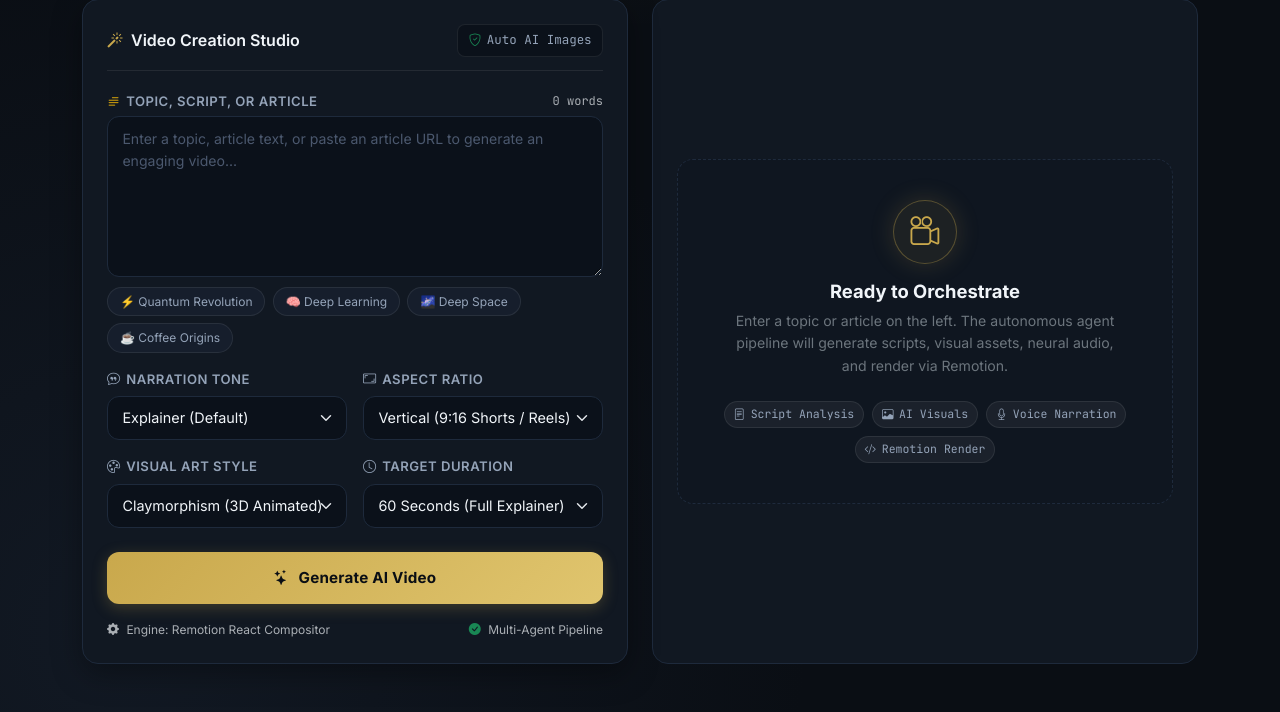
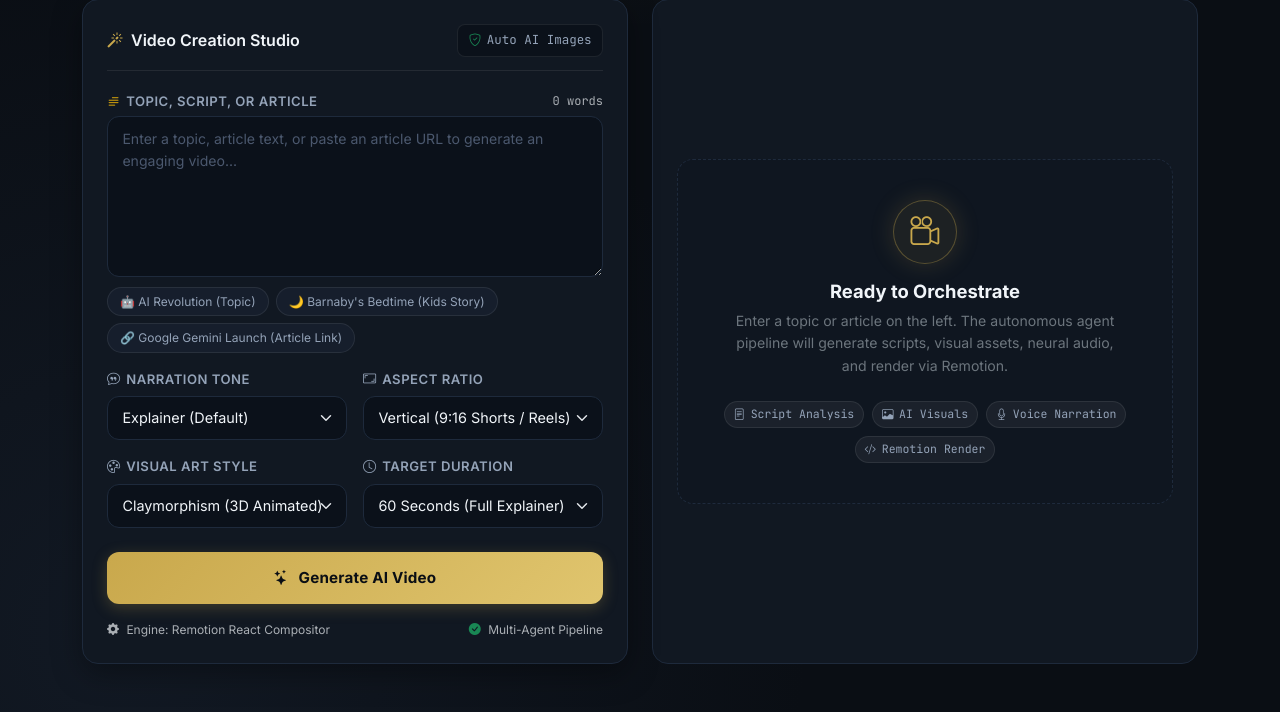
Before and after one commit to klintenG/project-HER, a Flask app: page / in a window 1280 px wide. Shown: the part 88-800 px from the top of the page. Run offline with Flask 3, Linux system fonts and the light colour scheme.

Commit message:
Update index.html

```diff
--- a/templates/index.html
+++ b/templates/index.html
@@ -549,17 +549,14 @@
 
                         <!-- Quick Inspiration Chips -->
                         <div class="prompt-chips">
-                            <span class="prompt-chip" onclick="setPrompt('How Quantum Computing is revolutionizing encryption and supercomputers in 2026')">
-                                ⚡ Quantum Revolution
+                            <span class="prompt-chip" onclick="setPrompt('How Autonomous AI Agents and Reasoning Models Are Revolutionizing Software Engineering and Scientific Discovery in 2026')">
+                                🤖 AI Revolution (Topic)
                             </span>
-                            <span class="prompt-chip" onclick="setPrompt('The hidden mathematics behind modern neural networks and AI reasoning')">
-                                🧠 Deep Learning
+                            <span class="prompt-chip" onclick="setPrompt('Barnaby the little rabbit was not ready to go to sleep. He hopped through the quiet meadow asking the flowers, the fireflies, and the sleepy stream why the day had to end. The gentle moon smiled down through the silver clouds and whispered, \'The night is when the world rests, little one, so tomorrow can be full of brand new adventures.\' Barnaby curled his long ears around his paws, listened to the soft lullaby of the breeze, and closed his eyes, drifting happily into dreamland.')">
+                                🌙 Barnaby's Bedtime (Kids Story)
                             </span>
-                            <span class="prompt-chip" onclick="setPrompt('James Webb Space Telescope discoveries rewriting cosmic history')">
-                                🌌 Deep Space
-                            </span>
-                            <span class="prompt-chip" onclick="setPrompt('The fascinating history and global economics of specialty coffee')">
-                                ☕ Coffee Origins
+                            <span class="prompt-chip" onclick="setPrompt('https://blog.google/technology/ai/google-gemini-next-generation-model-february-2024/')">
+                                🔗 Google Gemini Launch (Article Link)
                             </span>
                         </div>
                     </div>
```
